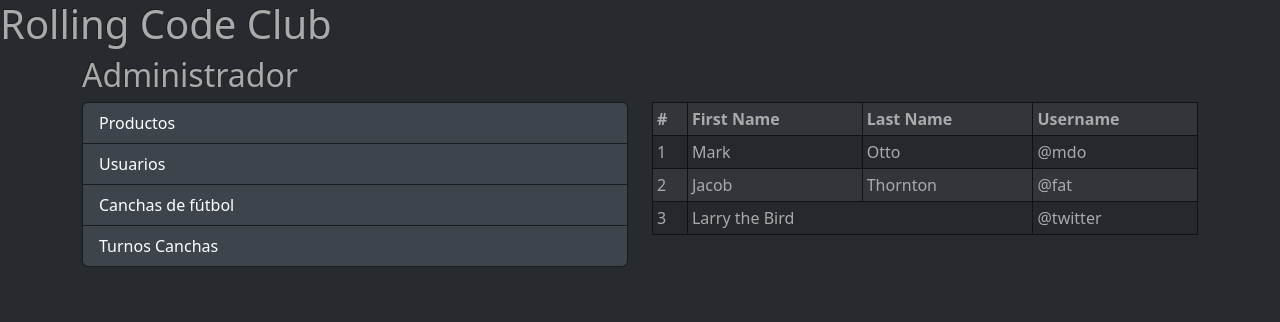
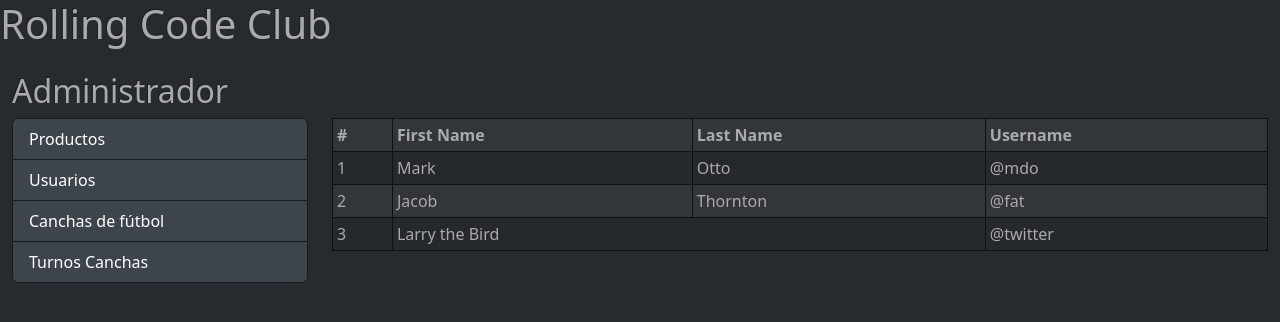
Before and after one commit to ximebarrientos/rollingCodeClub, a React (Vite) app: page / in a window 1280 px wide. Shown: the top 322 px of the page. Built offline with nearby package versions, Linux system fonts and the light colour scheme.

Commit message:
ajusta el componente Administrador para usar un contenedor fluido y define el tamaño de las columnas

```diff
--- a/src/components/pages/Administrador.jsx
+++ b/src/components/pages/Administrador.jsx
@@ -2,10 +2,10 @@ import { Col, Container, Row, ListGroup, Table } from "react-bootstrap";
 
 const Administrador = () => {
   return (
-    <Container>
+    <Container fluid className="my-4">
       <h2>Administrador</h2>
       <Row>
-        <Col>
+        <Col md={3} className="mb-3 mb-md-0">
           <ListGroup>
             <ListGroup.Item action active>Productos</ListGroup.Item>
             <ListGroup.Item action active>Usuarios</ListGroup.Item>
@@ -13,7 +13,7 @@ const Administrador = () => {
             <ListGroup.Item action active>Turnos Canchas</ListGroup.Item>
           </ListGroup>
         </Col>
-        <Col>
+        <Col md={9}>
           <Table striped bordered hover size="sm">
             <thead>
               <tr>
```
